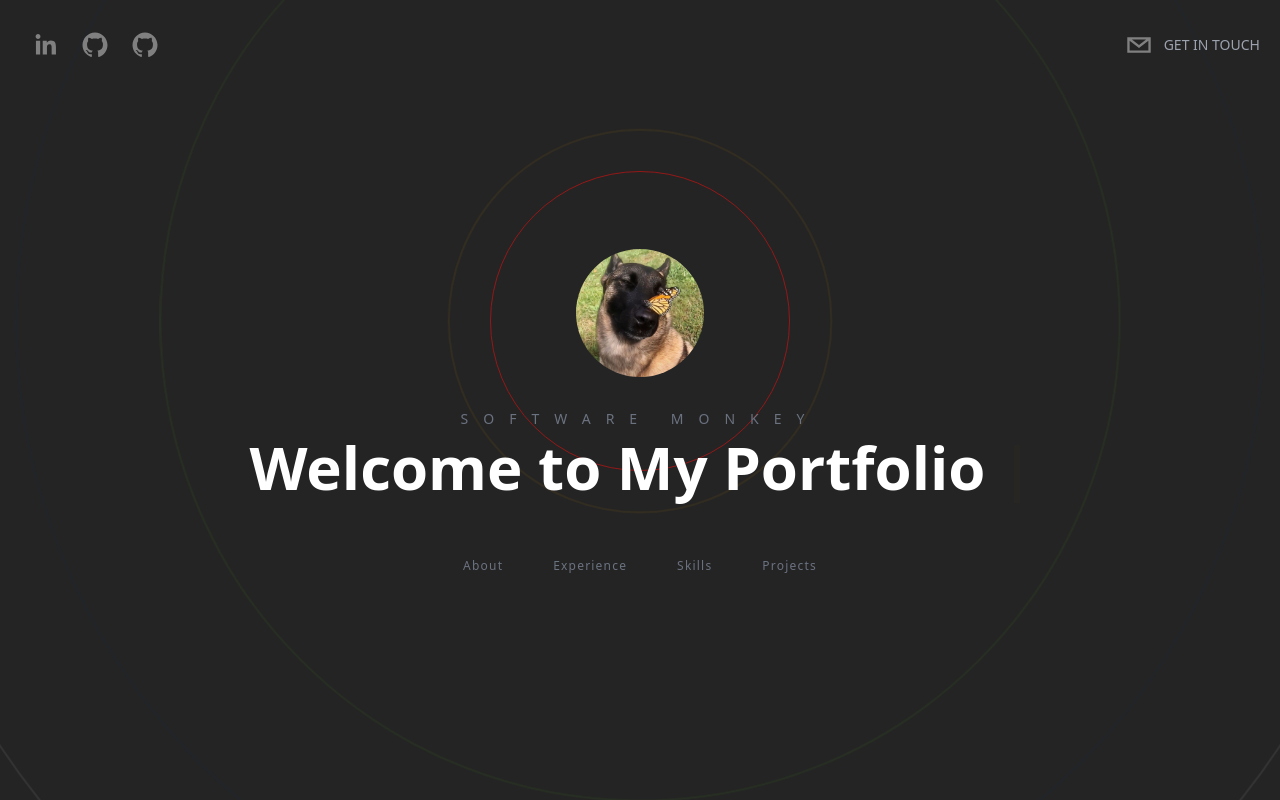
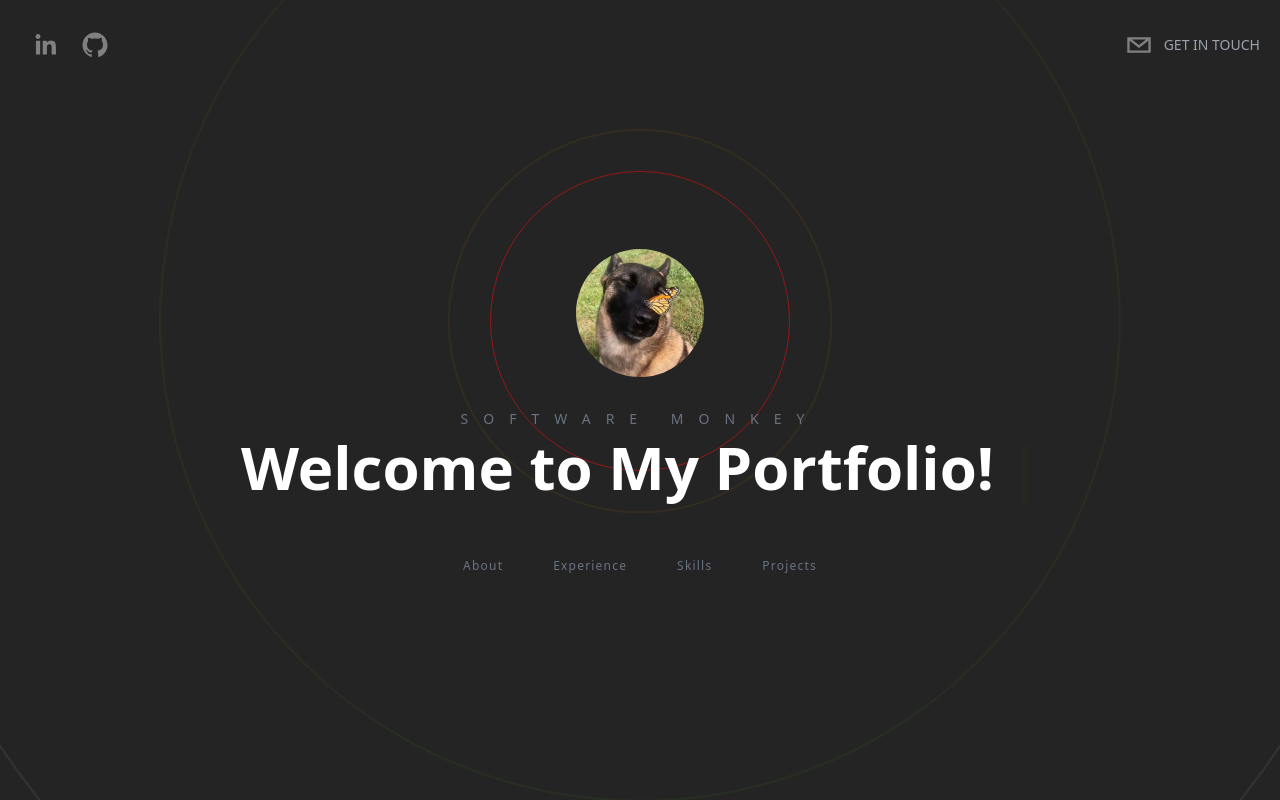
Before and after one commit to melvinjones2/melvinjones2.github.io, a Next.js app: page / in a window 1280 px wide. Built offline with nearby package versions, Linux system fonts and the light colour scheme.

Commit message:
New messages and cleared Header of unnecessary icons.

```diff
--- a/components/Header.tsx
+++ b/components/Header.tsx
@@ -26,11 +26,6 @@ export default function Header({}: Props) {
         {/* Social Icons */}
         <SocialIcon
           url="https://www.linkedin.com/in/melvin-jones-24b011247/"
-          fgColor="gray"
-          bgColor="transparent"
-        />
-        <SocialIcon
-          url="https://github.com/melvinjones2"
           fgColor="gray"
           bgColor="transparent"
         />
--- a/components/Hero.tsx
+++ b/components/Hero.tsx
@@ -12,8 +12,9 @@ export default function Hero({}: Props) {
   const [text] = useTypewriter({
     words: [
       "Hi, I'm Mel",
-      "Welcome to My Portfolio",
-      "add another thing here that's witty and fun cause. Plus, I need to show off the typewriter effect a little more.",
+      "Welcome to My Portfolio!",
+      "My hobbies include coding, working out, and fearing the certainty of death.",
+      ":)",
     ],
     loop: true,
     delaySpeed: 1500,
```
